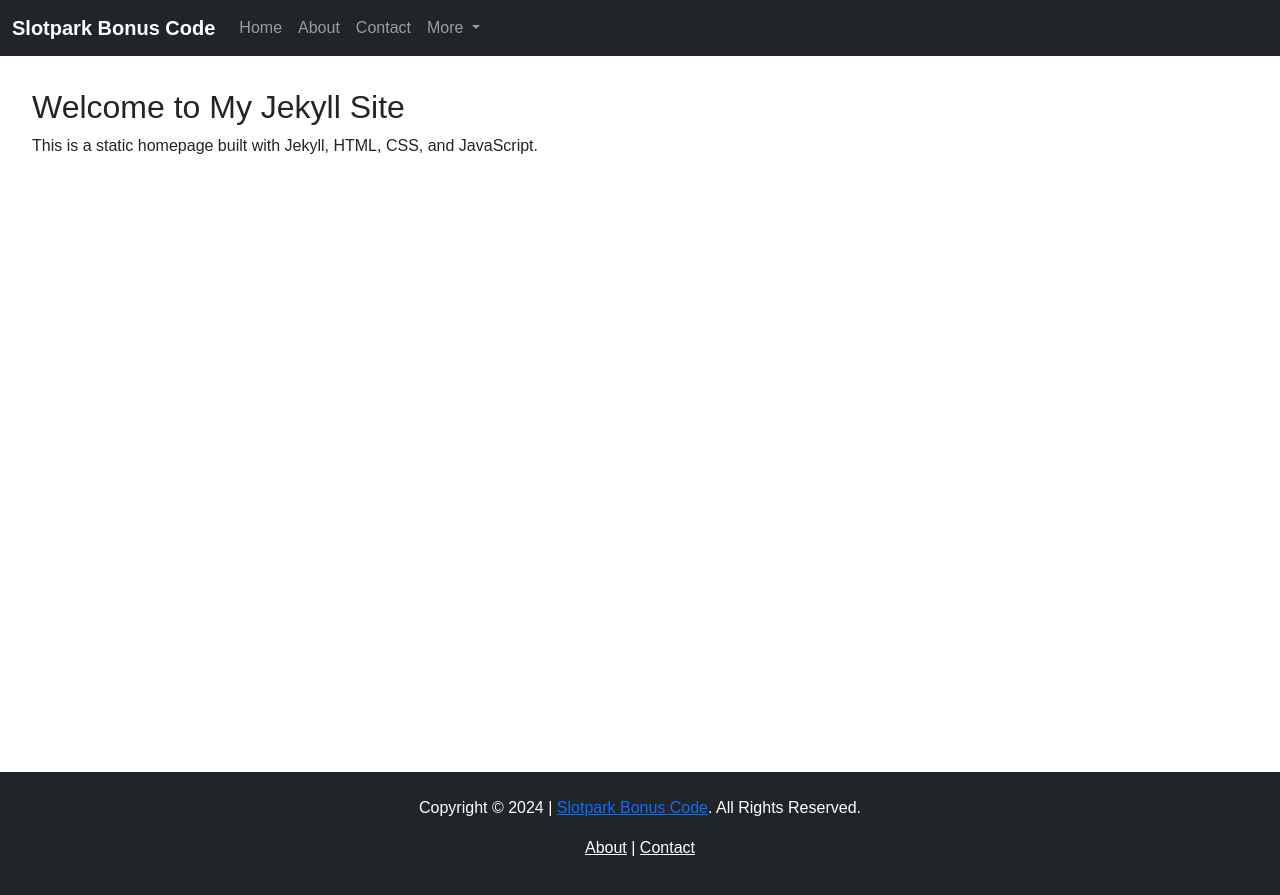
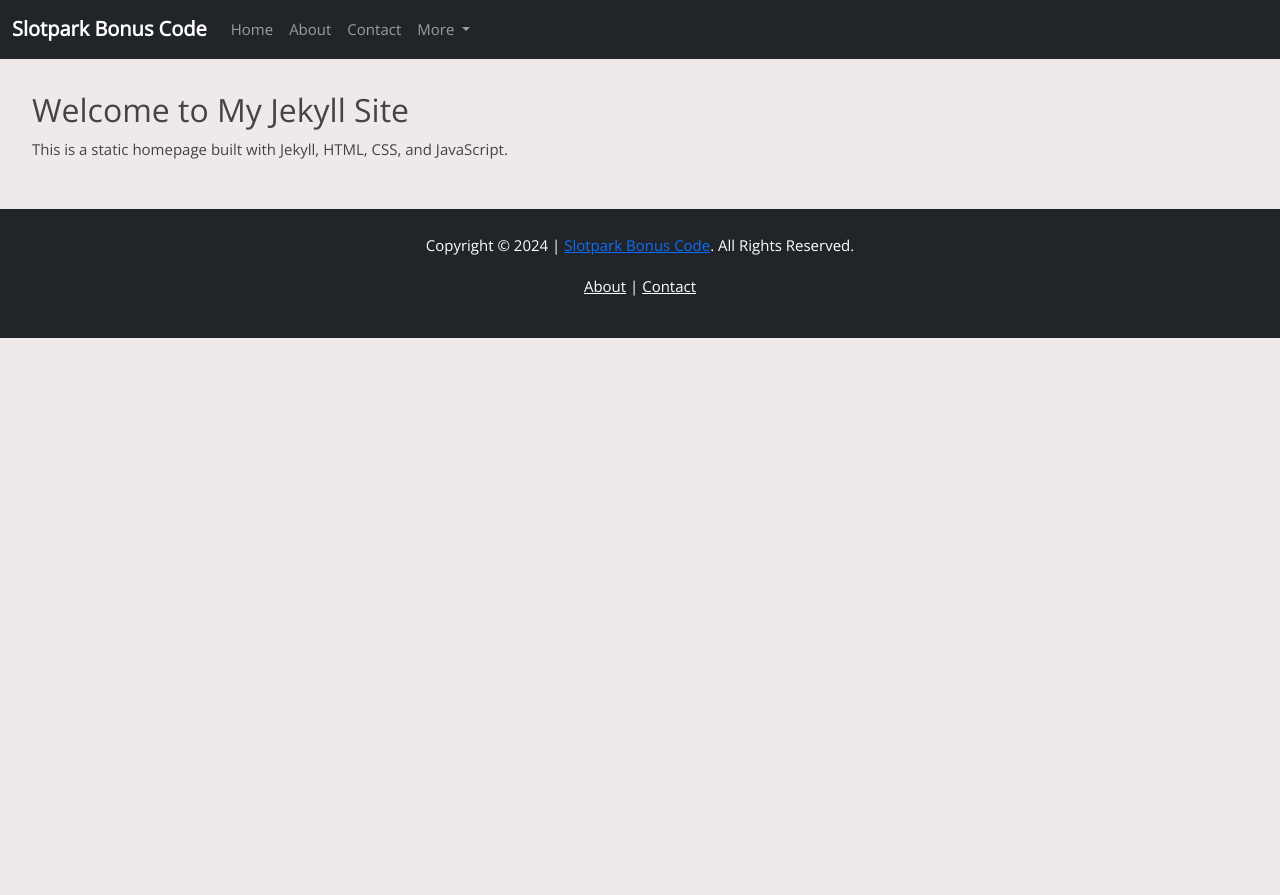
Before and after one commit to Prollad99/sbc-de, a Jekyll site: the page built from index.html, in a window 1280 px wide. Shown: the top 895 px of the page. Built offline with Jekyll 4.4.1, drawn with Linux system fonts in a browser that asks for light colours.

Commit message:
Update style.css

```diff
--- a/assets/css/style.css
+++ b/assets/css/style.css
@@ -1,20 +1,15 @@
 /* assets/css/style.css */
-body {
-  font-family: Arial, sans-serif;
+@import url(https://fonts.googleapis.com/css?family=Open+Sans|Roboto&display=swap);
+*{scroll-behavior:smooth;}
+body{
+font-family: open sans,roboto, sans-serif;
+line-height:1.625;
+  font-size: 15px;
+  color: #444;
   margin: 0;
-  padding: 0;
+  background-color: #efe9e9;
 }
 
 main {
   padding: 2rem;
 }
-
-footer {
-  background-color: #333;
-  color: #fff;
-  text-align: center;
-  padding: 1rem;
-  position: absolute;
-  bottom: 0;
-  width: 100%;
-}
```
